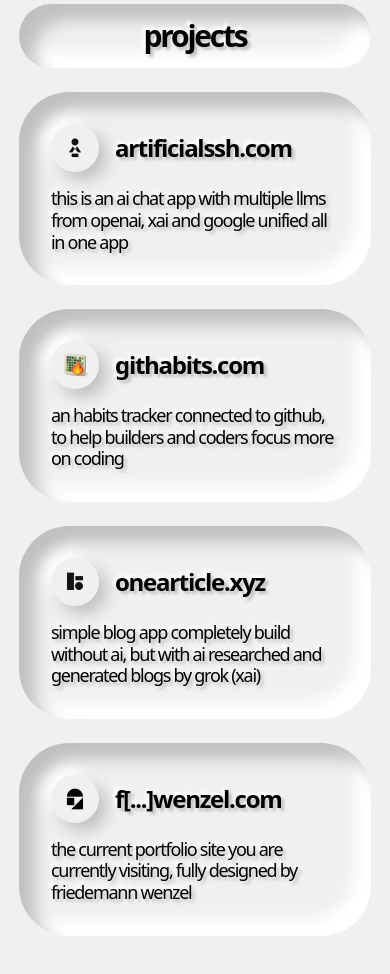
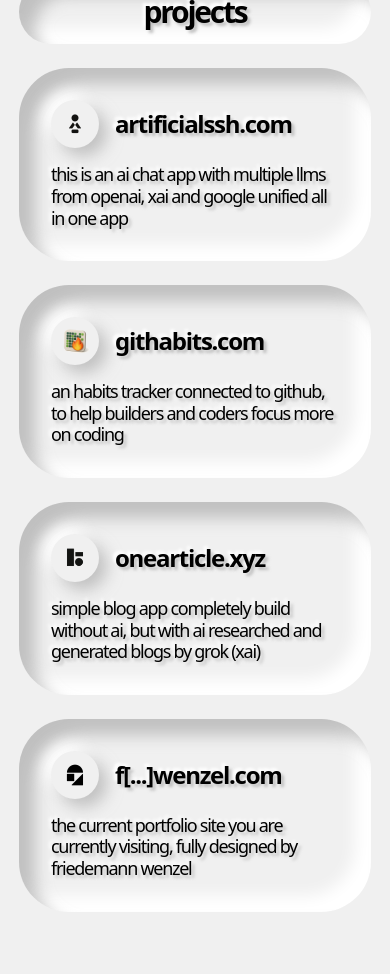
Before and after one commit to friedemannwenzel/friedemannwenzelcom2, a Next.js app: page /projects in a window 390 px wide. Shown: the top 974 px of the page. Built offline with nearby package versions, Linux system fonts and the light colour scheme.

Commit message:
Update mobile layout padding and remove unnecessary margin for consistency across about, contact, and projects pages

```diff
--- a/src/app/about/page.tsx
+++ b/src/app/about/page.tsx
@@ -95,9 +95,9 @@
       </div>
 
       {/* Mobile Layout */}
-      <div className="md:hidden flex flex-col gap-6 w-full max-w-sm px-4 py-8 min-h-screen justify-center">
+      <div className="md:hidden flex flex-col gap-6 w-full max-w-sm px-4 pt-16 pb-8 min-h-screen">
 
-        <Link href="/" className={`mt-20 bg-[#F0F0F0] rounded-[50px] transition-shadow shadow-[inset_16px_16px_16px_0_rgba(160,160,160,0.6),inset_-16px_-16px_16px_0_rgba(255,255,255,1)] h-16`}>
+        <Link href="/" className={`bg-[#F0F0F0] rounded-[50px] transition-shadow shadow-[inset_16px_16px_16px_0_rgba(160,160,160,0.6),inset_-16px_-16px_16px_0_rgba(255,255,255,1)] h-16`}>
           <div className="flex flex-col items-center justify-center h-full">
             <p className="text-4xl font-bold [text-shadow:3px_3px_3px_rgba(160,160,160,0.6),-3px_-3px_3px_rgba(255,255,255,1)] tracking-[-0.14rem]">about</p>
           </div>
--- a/src/app/contact/page.tsx
+++ b/src/app/contact/page.tsx
@@ -57,9 +57,9 @@
       </div>
 
       {/* Mobile Layout */}
-      <div className="md:hidden flex flex-col gap-6 w-full max-w-sm px-4 py-8 min-h-screen justify-center">
+      <div className="md:hidden flex flex-col gap-6 w-full max-w-sm px-4 pt-16 pb-8 min-h-screen">
 
-        <Link href="/" className={`mt-20 bg-[#F0F0F0] rounded-[50px] transition-shadow shadow-[inset_16px_16px_16px_0_rgba(160,160,160,0.6),inset_-16px_-16px_16px_0_rgba(255,255,255,1)] h-16`}>
+        <Link href="/" className={`bg-[#F0F0F0] rounded-[50px] transition-shadow shadow-[inset_16px_16px_16px_0_rgba(160,160,160,0.6),inset_-16px_-16px_16px_0_rgba(255,255,255,1)] h-16`}>
           <div className="flex flex-col items-center justify-center h-full">
             <p className="text-4xl font-bold [text-shadow:3px_3px_3px_rgba(160,160,160,0.6),-3px_-3px_3px_rgba(255,255,255,1)] tracking-[-0.14rem]">contact</p>
           </div>
--- a/src/app/projects/page.tsx
+++ b/src/app/projects/page.tsx
@@ -79,9 +79,9 @@
       </div>
 
       {/* Mobile Layout */}
-      <div className="md:hidden flex flex-col gap-6 w-full max-w-sm px-4 py-8 min-h-screen justify-center">
+      <div className="md:hidden flex flex-col gap-6 w-full max-w-sm px-4 pt-24 pb-8 min-h-screen">
 
-        <Link href="/" className={`mt-28 bg-[#F0F0F0] rounded-[50px] transition-shadow shadow-[inset_16px_16px_16px_0_rgba(160,160,160,0.6),inset_-16px_-16px_16px_0_rgba(255,255,255,1)] h-16`}>
+        <Link href="/" className={`bg-[#F0F0F0] rounded-[50px] transition-shadow shadow-[inset_16px_16px_16px_0_rgba(160,160,160,0.6),inset_-16px_-16px_16px_0_rgba(255,255,255,1)] h-16`}>
           <div className="flex flex-col items-center justify-center h-full">
             <p className="text-3xl font-bold [text-shadow:3px_3px_3px_rgba(160,160,160,0.6),-3px_-3px_3px_rgba(255,255,255,1)] tracking-[-0.14rem]">projects</p>
           </div>
```
